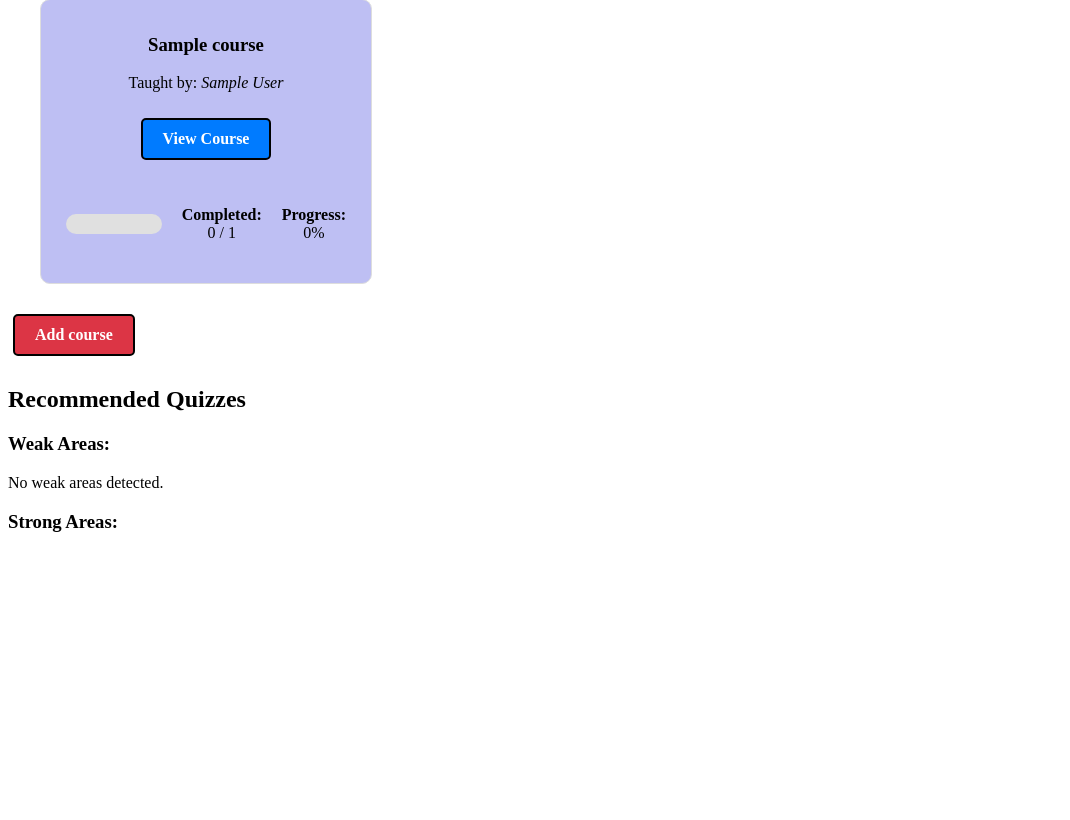
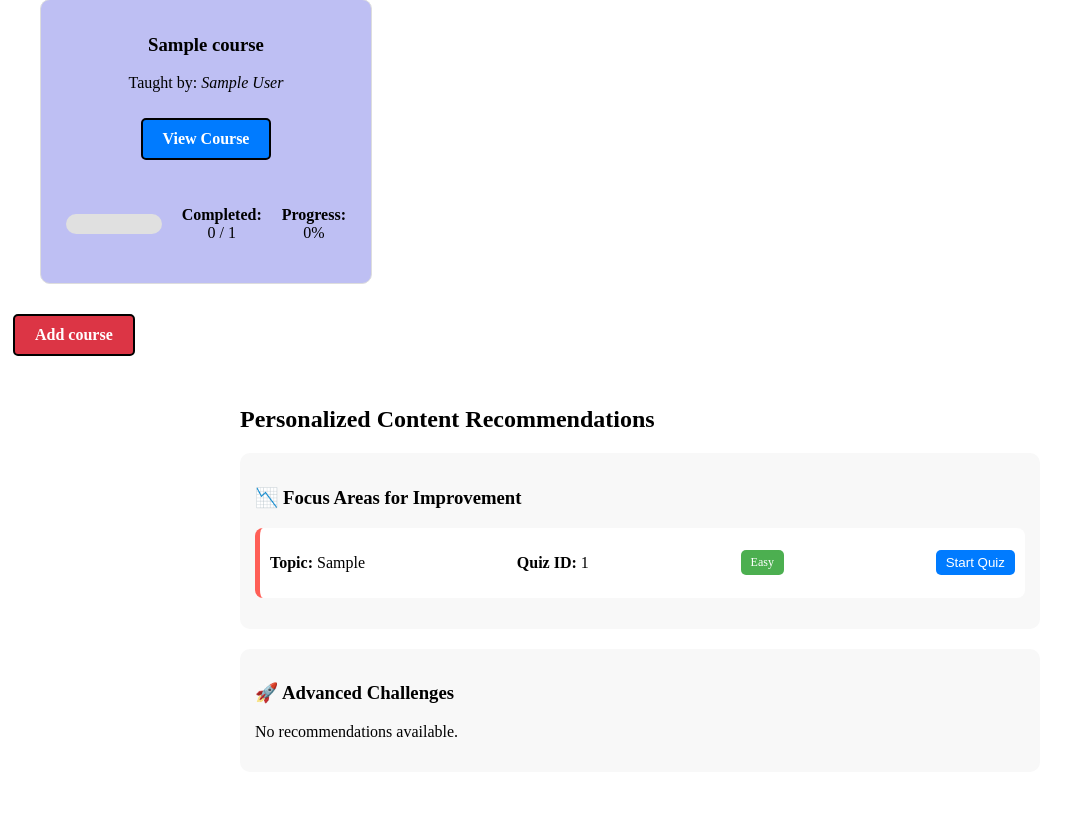
Before and after one commit to Personalized-Learning-Plaform-Compon/Personalized-Learning-Platform-Components, a Flask app: page /dashboard in a window 1280 px wide. Shown: the part 159-979 px from the top of the page, without its empty margins (0-1070 px from the left). Before the commit the page ends 691 px from the top, so only its background shows below. Run offline with Flask 3, Linux system fonts and the light colour scheme; a user stored in the database is signed in; tables that the repository leaves empty hold one stand-in row (values such as "Sample post"); data that the repository does not hold is empty.

Commit message:
updating student recommendations

```diff
--- a/knowledgebase_app/app.py
+++ b/knowledgebase_app/app.py
@@ -761,27 +761,42 @@ def analyze_strengths_weaknesses(user_id):
 
 @app.route('/recommendations/<int:user_id>')
 def recommend_content(user_id):
+    from sqlalchemy.orm import aliased
+
     analysis = analyze_strengths_weaknesses(user_id)
     strengths = analysis['strengths']
     weaknesses = analysis['weaknesses']
 
-    # Recommend for weaknesses
+    QuizAlias = aliased(Quizzes)
+
+    # Recommend quizzes for weaknesses (Only quizzes the student hasn't scored well on)
     weak_recommendations = (
-        db.session.query(Quizzes.quiz_id, Quizzes.topic, Quizzes.difficulty, Quizzes.format, Quizzes.content)
-        .filter(Quizzes.topic.in_(weaknesses), Quizzes.difficulty == 'Easy')
+        db.session.query(QuizAlias.quiz_id, QuizAlias.topic, QuizAlias.difficulty)
+        .join(Student_Progress, QuizAlias.quiz_id == Student_Progress.quiz_id)
+        .filter(Student_Progress.student_id == user_id)
+        .filter(QuizAlias.topic.in_(weaknesses))
+        .distinct()
         .limit(5)
         .all()
     )
 
-    # Recommend for strengths
+    # Recommend advanced quizzes for strengths (Only quizzes matching strong topics)
     strong_recommendations = (
-        db.session.query(Quizzes.quiz_id, Quizzes.topic, Quizzes.difficulty, Quizzes.format, Quizzes.content)
-        .filter(Quizzes.topic.in_(strengths), Quizzes.difficulty == 'Hard')
+        db.session.query(QuizAlias.quiz_id, QuizAlias.topic, QuizAlias.difficulty)
+        .join(Student_Progress, QuizAlias.quiz_id == Student_Progress.quiz_id)
+        .filter(Student_Progress.student_id == user_id)
+        .filter(QuizAlias.topic.in_(strengths))
+        .distinct()
         .limit(5)
         .all()
     )
 
-    return jsonify({"recommendations": "recommendations", "weak_topics": [r[1] for r in weak_recommendations], "student": user_id, "weak_areas_quizzes": [r[0] for r in weak_recommendations], "strong_topics": [r[1] for r in strong_recommendations], "strong_areas_quizzes": [r[0] for r in strong_recommendations]})
+    return jsonify({
+        "student_id": user_id,
+        "weak_areas_quizzes": [{"quiz_id": r[0], "topic": r[1], "difficulty": r[2]} for r in weak_recommendations],
+        "strong_areas_quizzes": [{"quiz_id": r[0], "topic": r[1], "difficulty": r[2]} for r in strong_recommendations]
+    })
+    # return jsonify({"recommendations": "recommendations", "weak_topics": [r[1] for r in weak_recommendations], "student": user_id, "weak_areas_quizzes": [r[0] for r in weak_recommendations], "strong_topics": [r[1] for r in strong_recommendations], "strong_areas_quizzes": [r[0] for r in strong_recommendations]})
 
 @app.route('/balanced_recommendations/<int:student_id>')
 def balanced_recommendations(student_id):
--- a/knowledgebase_app/models.py
+++ b/knowledgebase_app/models.py
@@ -88,7 +88,7 @@ class Student_Progress(db.Model):
     time_spent = db.Column(db.Integer, nullable=False)
     action = db.Column(db.String(255)) #complete, review, start
     attempt_date = db.Column(db.DateTime, nullable=False)
-    quiz = db.relationship('Quizzes', backref=db.backref('student_progress', lazy=True) )
+    quiz = db.relationship('Quizzes', backref=db.backref('student_progress', lazy='joined') )
 
 
 class Folder(db.Model):
--- a/knowledgebase_app/templates/dashboard.html
+++ b/knowledgebase_app/templates/dashboard.html
@@ -139,15 +139,23 @@ document.addEventListener("DOMContentLoaded", function() {
   }
 }
 </style>
+<div class="recommendations-container">
+    <h2>Personalized Content Recommendations</h2>
 
-<div class="container">
-    <h2>Recommended Quizzes</h2>
-    <div id="recommendations-container">
-        <h3>Weak Areas: </h3>
-        <ul id="weak-recommendations"></ul>
+    <!-- Weak Areas Section -->
+    <div class="recommendation-section">
+        <h3>📉 Focus Areas for Improvement</h3>
+        <ul id="weak-recommendations" class="quiz-list">
+            <!-- Weak area quizzes will be inserted here -->
+        </ul>
+    </div>
 
-        <h3>Strong Areas: </h3>
-        <ul id="strong-recommendation"></ul>
+    <!-- Strong Areas Section -->
+    <div class="recommendation-section">
+        <h3>🚀 Advanced Challenges</h3>
+        <ul id="strong-recommendations" class="quiz-list">
+            <!-- Strong area quizzes will be inserted here -->
+        </ul>
     </div>
 </div>
 
@@ -156,25 +164,96 @@ document.addEventListener("DOMContentLoaded", function () {
     fetch("/recommendations/{{ current_user.id }}")
         .then(response => response.json())
         .then(data => {
-            const weakList = document.getElementById("weak-recommendations");
-
-            // Clear the list first (in case of previous content)
-            weakList.innerHTML = "";
-
-            if (data.weak_areas_quizzes.length === 0) {
-                weakList.innerHTML = "<li>No weak areas detected.</li>";
-                return;
-            }
-
-            // Loop through each recommended quiz
-            data.weak_areas_quizzes.forEach((quiz_id, index) => {
-                let listItem = document.createElement("li");
-                listItem.textContent = `Quiz ID: ${quiz_id} - Topic: ${data.weak_topics[index]}`;
-                weakList.appendChild(listItem);
-            });
+            updateRecommendations("weak-recommendations", data.weak_areas_quizzes);
+            updateRecommendations("strong-recommendations", data.strong_areas_quizzes);
         })
         .catch(error => console.error("Error fetching recommendations:", error));
+
+    function updateRecommendations(containerId, quizzes) {
+        const list = document.getElementById(containerId);
+        list.innerHTML = quizzes.length ? "" : "<li>No recommendations available.</li>";
+
+        quizzes.forEach(quiz => {
+            let item = document.createElement("li");
+            item.innerHTML = `
+                <div class="quiz-card">
+                    <p><strong>Topic:</strong> ${quiz.topic}</p>
+                    <p><strong>Quiz ID:</strong> ${quiz.quiz_id}</p>
+                    <span class="difficulty-tag ${quiz.difficulty.toLowerCase()}">${quiz.difficulty}</span>
+                    <button class="start-quiz" onclick="startQuiz(${quiz.quiz_id})">Start Quiz</button>
+                </div>
+            `;
+            list.appendChild(item);
+        });
+    }
 });
+
+function startQuiz(quizId) {
+    window.location.href = `/quiz/${quizId}`;
+}
+</script>
+
+<style>
+.recommendations-container {
+    max-width: 800px;
+    margin: auto;
+    padding: 20px;
+}
+
+.recommendation-section {
+    background: #f8f8f8;
+    padding: 15px;
+    border-radius: 10px;
+    margin-bottom: 20px;
+}
+
+.quiz-list {
+    list-style: none;
+    padding: 0;
+}
+
+.quiz-card {
+    background: #fff;
+    padding: 10px;
+    border-radius: 8px;
+    display: flex;
+    justify-content: space-between;
+    align-items: center;
+    border-left: 5px solid #ff5f57;
+    margin-bottom: 10px;
+}
+
+.difficulty-tag {
+    padding: 5px 10px;
+    border-radius: 5px;
+    font-size: 12px;
+    color: #fff;
+}
+
+.difficulty-tag.easy {
+    background-color: #4CAF50;
+}
+
+.difficulty-tag.hard {
+    background-color: #f44336;
+}
+.difficulty-tag.medium {
+    background-color:rgb(248, 158, 48);
+}
+.start-quiz {
+    background-color: #007bff;
+    color: #fff;
+    border: none;
+    padding: 5px 10px;
+    border-radius: 5px;
+    cursor: pointer;
+}
+
+.start-quiz:hover {
+    background-color: #0056b3;
+}
+</style>
+
 
 
 </script>
```
